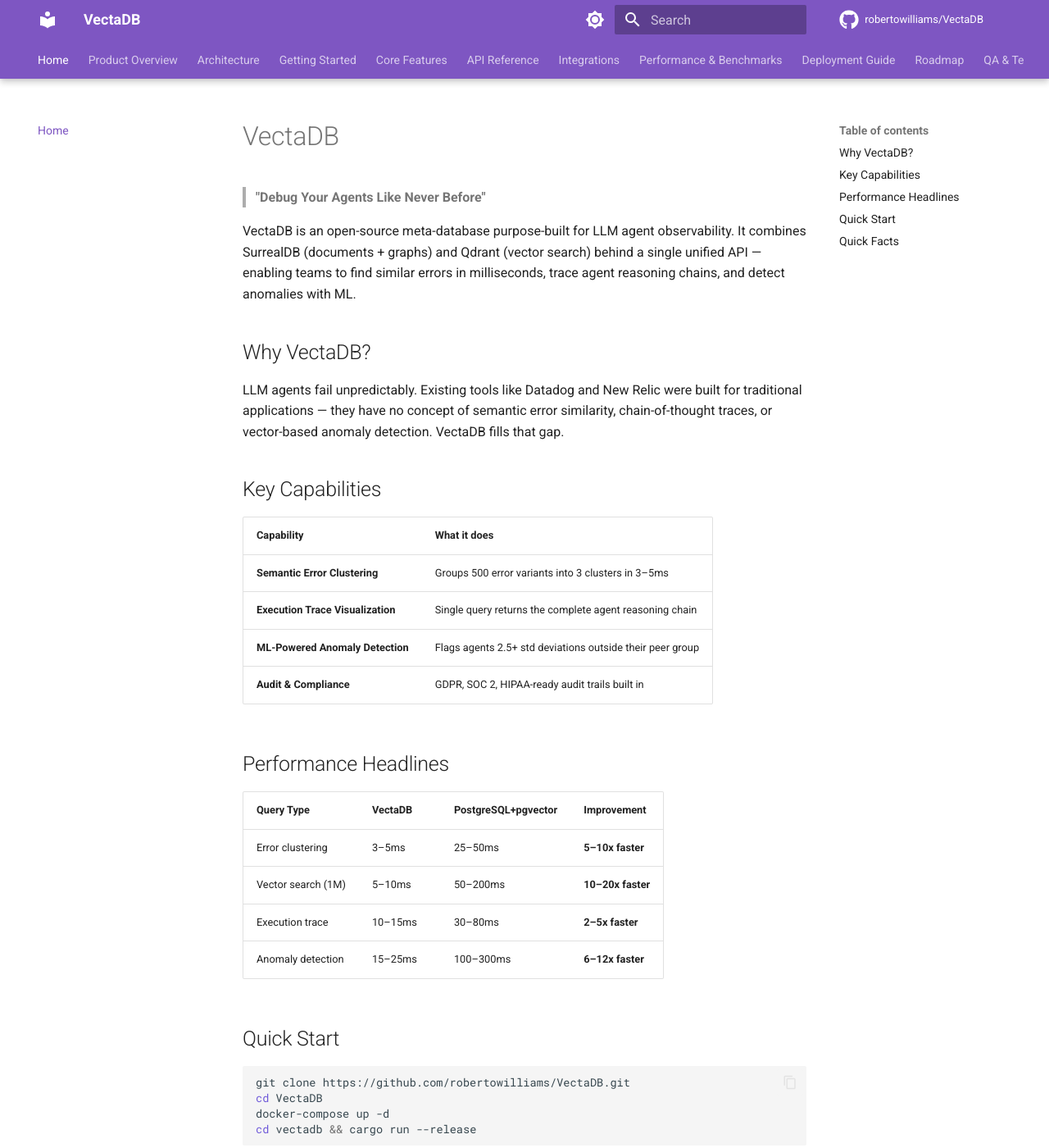
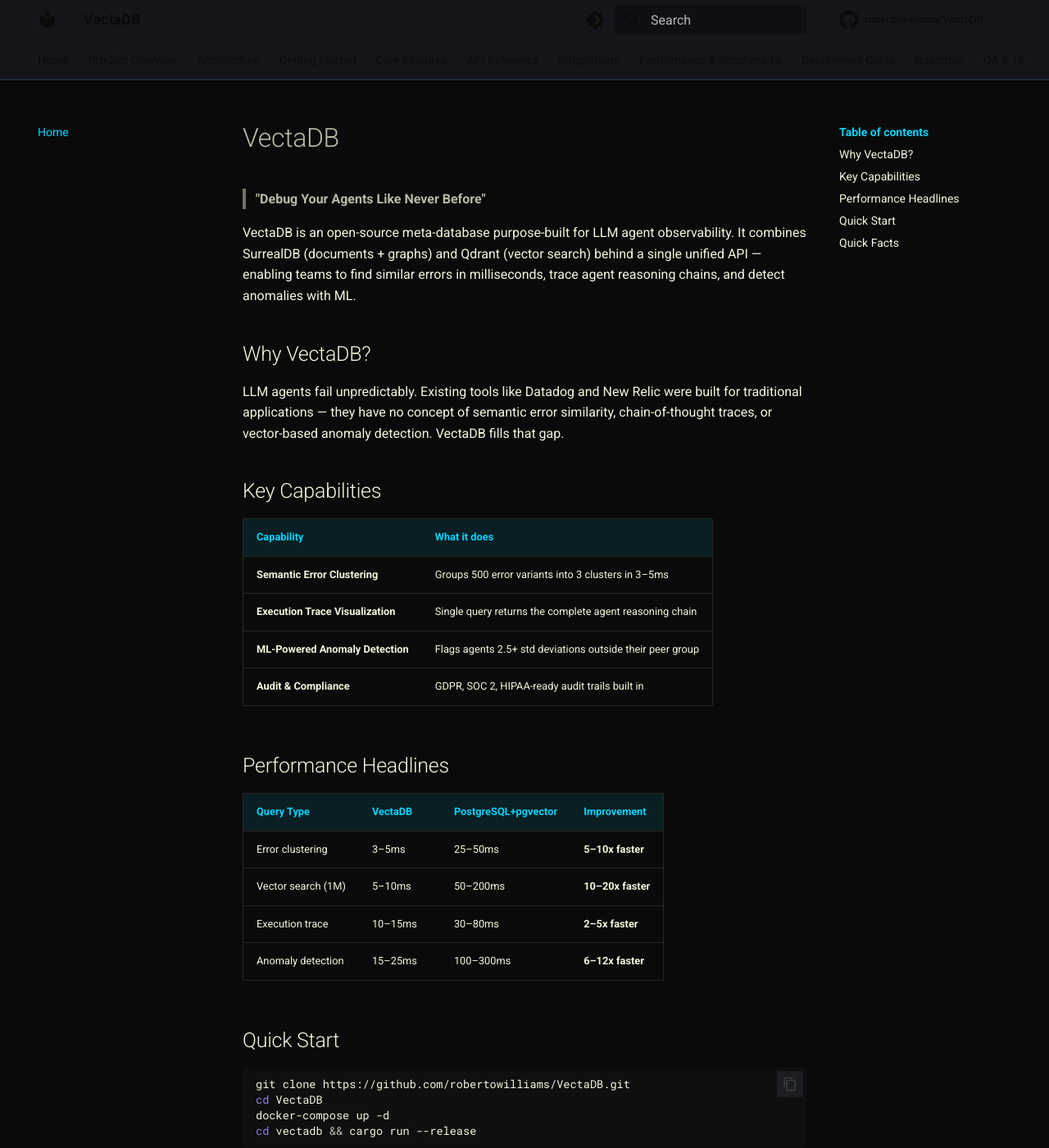
Before and after one commit to robertowilliams/vectadb, an MkDocs documentation site: the page built from docs/index.md, in a window 1280 px wide and 1400 px high. Shown: the whole window at 82% size. Built offline with MkDocs 1.6.1 and Material for MkDocs 9.7.7, drawn with Linux system fonts in a browser that asks for light colours; comment, search, counter and statistics services are not loaded.

Commit message:
Apply VectaDB brand colors: dark theme, cyan #00d4ff primary, crimson accent
- Default to dark (slate) scheme matching vectadb.base44.app
- Near-black backgrounds (#0a0a0a / #050505)
- Cyan #00d4ff as primary accent
- Crimson #dc143c as secondary accent
- Cream/beige #f5f5dc text
- Custom CSS overrides for header, tables, admonitions, footer

```diff
--- /dev/null
+++ b/docs/stylesheets/vectadb.css
@@ -0,0 +1,105 @@
+/* VectaDB brand colors — matching vectadb.base44.app */
+
+/* ── Light mode ── */
+:root {
+  --md-primary-fg-color:        #00a8cc;
+  --md-primary-fg-color--light: #00d4ff;
+  --md-primary-fg-color--dark:  #0080a8;
+  --md-primary-bg-color:        #ffffff;
+  --md-accent-fg-color:         #dc143c;
+  --md-accent-fg-color--light:  #ff1493;
+  --md-typeset-a-color:         #00a8cc;
+}
+
+/* ── Dark mode (slate scheme) ── */
+[data-md-color-scheme="slate"] {
+  /* Background layers — near-black like the site */
+  --md-default-bg-color:        #0a0a0a;
+  --md-default-bg-color--light: #0f0f0f;
+  --md-default-bg-color--lighter: #141414;
+  --md-default-bg-color--lightest: #1a1a1a;
+
+  /* Primary cyan */
+  --md-primary-fg-color:        #00d4ff;
+  --md-primary-fg-color--light: #00d4ff;
+  --md-primary-fg-color--dark:  #0080a8;
+  --md-primary-bg-color:        #0a0a0a;
+
+  /* Accent crimson */
+  --md-accent-fg-color:         #dc143c;
+
+  /* Text — cream/beige like the site */
+  --md-default-fg-color:        #f5f5dc;
+  --md-default-fg-color--light: rgba(245, 245, 220, 0.75);
+  --md-default-fg-color--lighter: rgba(245, 245, 220, 0.45);
+  --md-default-fg-color--lightest: rgba(245, 245, 220, 0.15);
+
+  /* Links */
+  --md-typeset-a-color:         #00d4ff;
+
+  /* Code blocks */
+  --md-code-bg-color:           #0f0f0f;
+  --md-code-fg-color:           #f5f5dc;
+
+  /* Header */
+  --md-header-bg-color:         #050505;
+}
+
+/* ── Header ── */
+.md-header {
+  background-color: #050505;
+  border-bottom: 1px solid rgba(0, 212, 255, 0.15);
+}
+
+/* ── Navigation sidebar ── */
+[data-md-color-scheme="slate"] .md-nav__title {
+  color: #00d4ff;
+}
+
+[data-md-color-scheme="slate"] .md-nav__item--active > .md-nav__link {
+  color: #00d4ff;
+}
+
+/* ── Tabs ── */
+.md-tabs {
+  background-color: #050505;
+  border-bottom: 1px solid rgba(0, 212, 255, 0.1);
+}
+
+/* ── Admonitions: use crimson for warning, cyan for note ── */
+[data-md-color-scheme="slate"] .md-typeset .admonition.warning,
+[data-md-color-scheme="slate"] .md-typeset details.warning {
+  border-color: #dc143c;
+}
+
+[data-md-color-scheme="slate"] .md-typeset .admonition.warning > .admonition-title,
+[data-md-color-scheme="slate"] .md-typeset details.warning > summary {
+  background-color: rgba(220, 20, 60, 0.12);
+  color: #dc143c;
+}
+
+/* ── Tables ── */
+[data-md-color-scheme="slate"] .md-typeset table:not([class]) th {
+  background-color: rgba(0, 212, 255, 0.1);
+  color: #00d4ff;
+}
+
+[data-md-color-scheme="slate"] .md-typeset table:not([class]) tr:hover {
+  background-color: rgba(0, 212, 255, 0.04);
+}
+
+/* ── Code copy button accent ── */
+[data-md-color-scheme="slate"] .md-clipboard:hover {
+  color: #00d4ff;
+}
+
+/* ── Search highlight ── */
+[data-md-color-scheme="slate"] .md-search-result mark {
+  color: #00d4ff;
+}
+
+/* ── Footer ── */
+[data-md-color-scheme="slate"] .md-footer {
+  background-color: #050505;
+  border-top: 1px solid rgba(0, 212, 255, 0.1);
+}
--- a/mkdocs.yml
+++ b/mkdocs.yml
@@ -8,18 +8,18 @@
 theme:
   name: material
   palette:
+    - scheme: slate
+      primary: black
+      accent: cyan
+      toggle:
+        icon: material/brightness-4
+        name: Switch to light mode
     - scheme: default
-      primary: deep purple
-      accent: purple
+      primary: black
+      accent: cyan
       toggle:
         icon: material/brightness-7
         name: Switch to dark mode
-    - scheme: slate
-      primary: deep purple
-      accent: purple
-      toggle:
-        icon: material/brightness-4
-        name: Switch to light mode
   features:
     - navigation.tabs
     - navigation.tabs.sticky
@@ -32,6 +32,9 @@
     - content.code.annotate
   icon:
     repo: fontawesome/brands/github
+
+extra_css:
+  - stylesheets/vectadb.css
 
 nav:
   - Home: index.md
```
